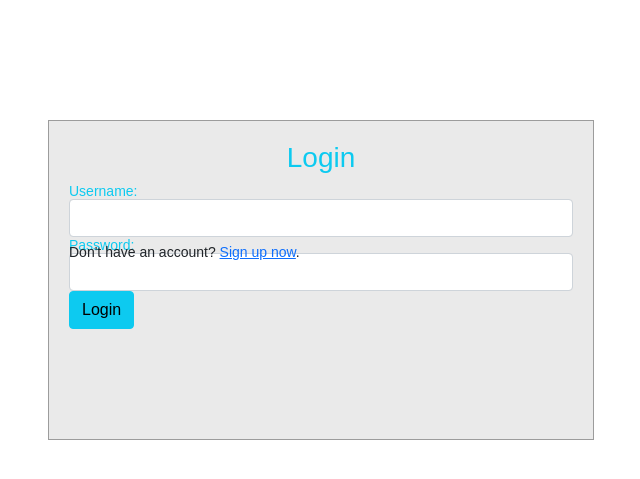
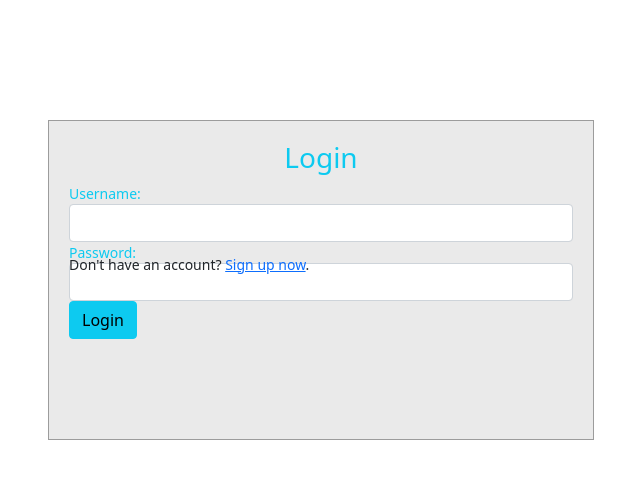
Before and after one commit to ClaudioPaonessa/MoFLeague, a PHP site: page /auth/login in a window 1280 px wide. Shown: the top 479 px of the page, without its empty margins (319-959 px from the left). Run offline with PHP 8.4, Linux system fonts and the light colour scheme; a stand-in replaces the project's code that opens the database connection.

Commit message:
update login form

```diff
--- a/auth/login.php
+++ b/auth/login.php
@@ -84,11 +84,6 @@ if($_SERVER["REQUEST_METHOD"] == "POST"){
     <link href="https://cdn.jsdelivr.net/npm/bootstrap@5.0.0-beta2/dist/css/bootstrap.min.css" rel="stylesheet" integrity="sha384-BmbxuPwQa2lc/FVzBcNJ7UAyJxM6wuqIj61tLrc4wSX0szH/Ev+nYRRuWlolflfl" crossorigin="anonymous" />
     <!-- Custom styles for this template -->
     <link href="../custom.css" rel="stylesheet" />
-
-    <style type="text/css">
-        body{ font: 14px sans-serif; }
-        .wrapper{ width: 350px; padding: 20px; }
-    </style>
 </head>
 <body>
     <div id="login">
```
